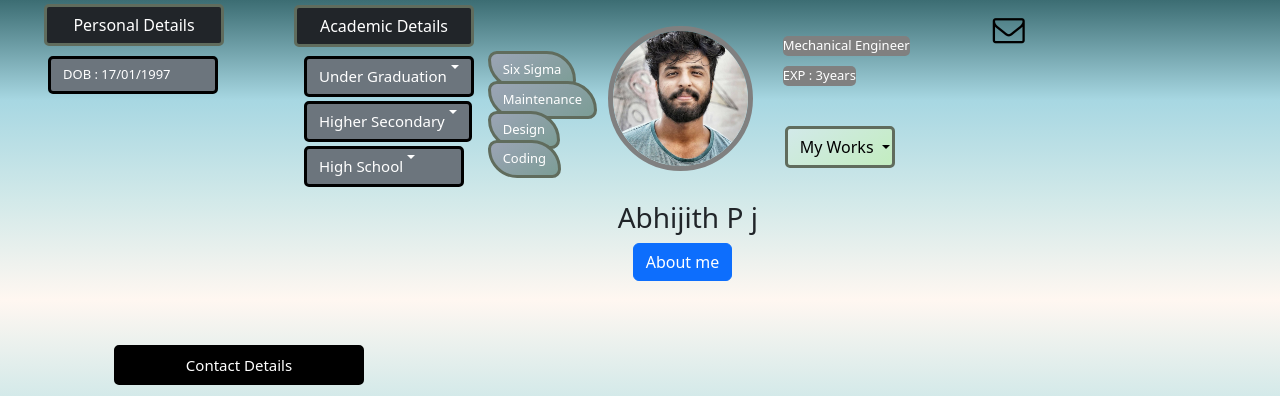
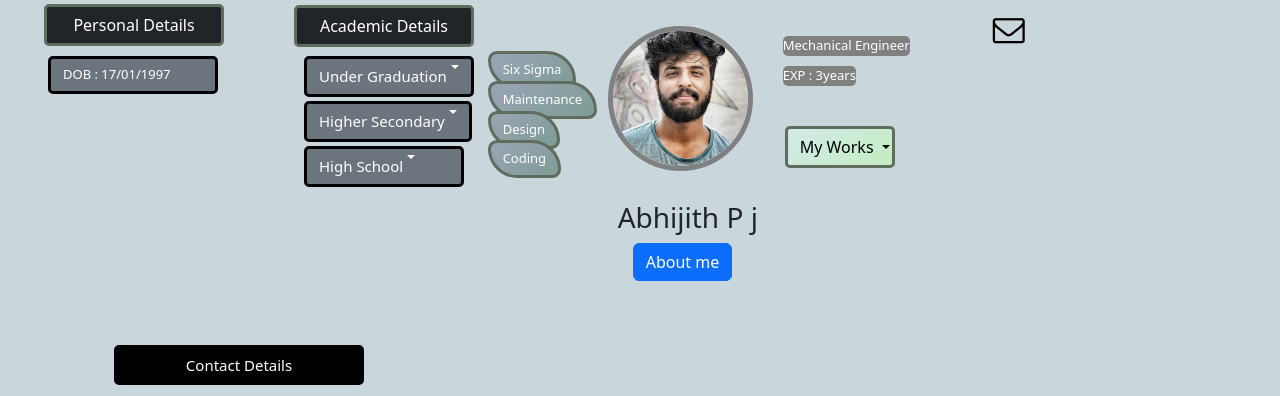
Before and after one commit to escanor002/test, a plain HTML site: page index.html in a window 1280 px wide. Shown: the part 100-496 px from the top of the page. Drawn offline with nearby package versions, Linux system fonts and the light colour scheme.

Commit message:
Update styles.css

```diff
--- a/css/styles.css
+++ b/css/styles.css
@@ -9,12 +9,6 @@ body {
     background-color: #C9D7DD; /* Set a fallback background color */
 }
 
-/* Gradient for desktop screens */
-@media (min-width: 768px) {
-    body {
-        background: linear-gradient(#001C30, #3C6D73, #A7D7E2, #D2E9E9, #FFF7F1, #D2E9E9, #A7D7E2, #3C6D73, #001C30);
-    }
-}
 
 
 
```
